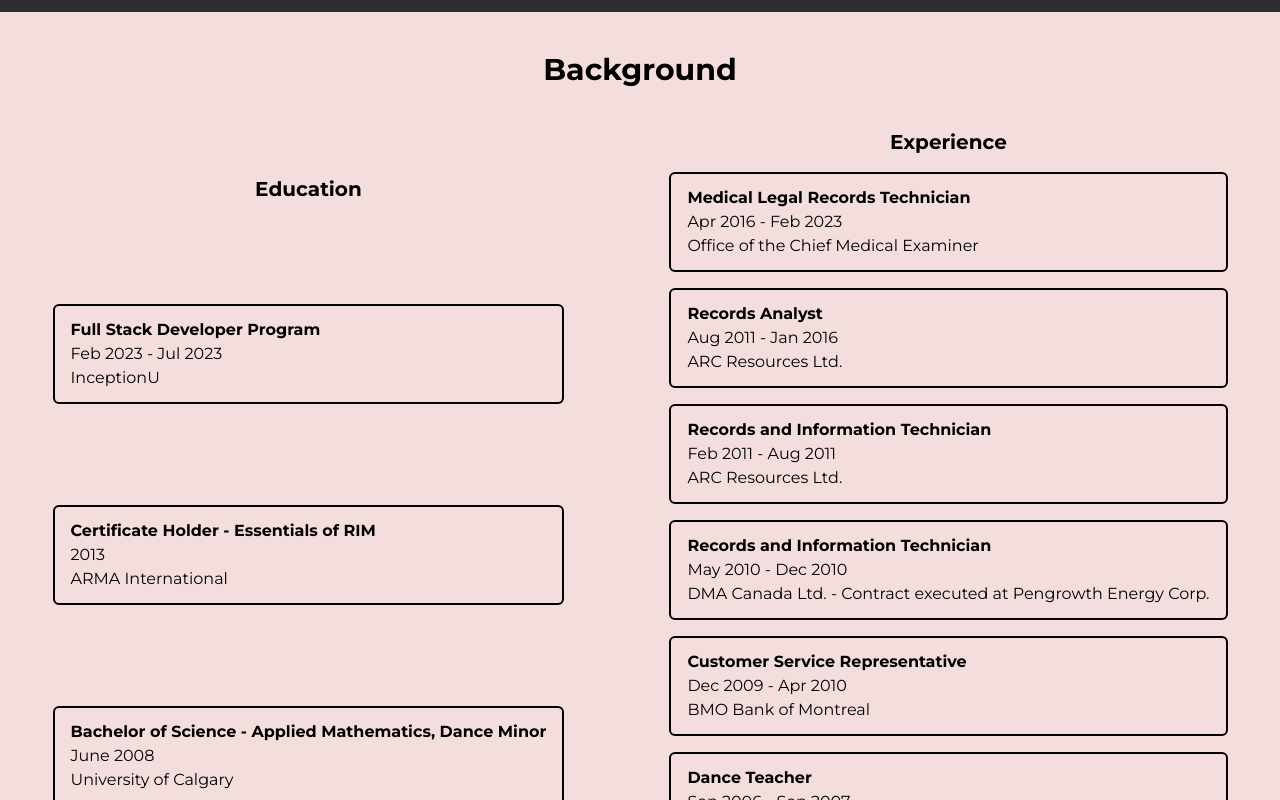
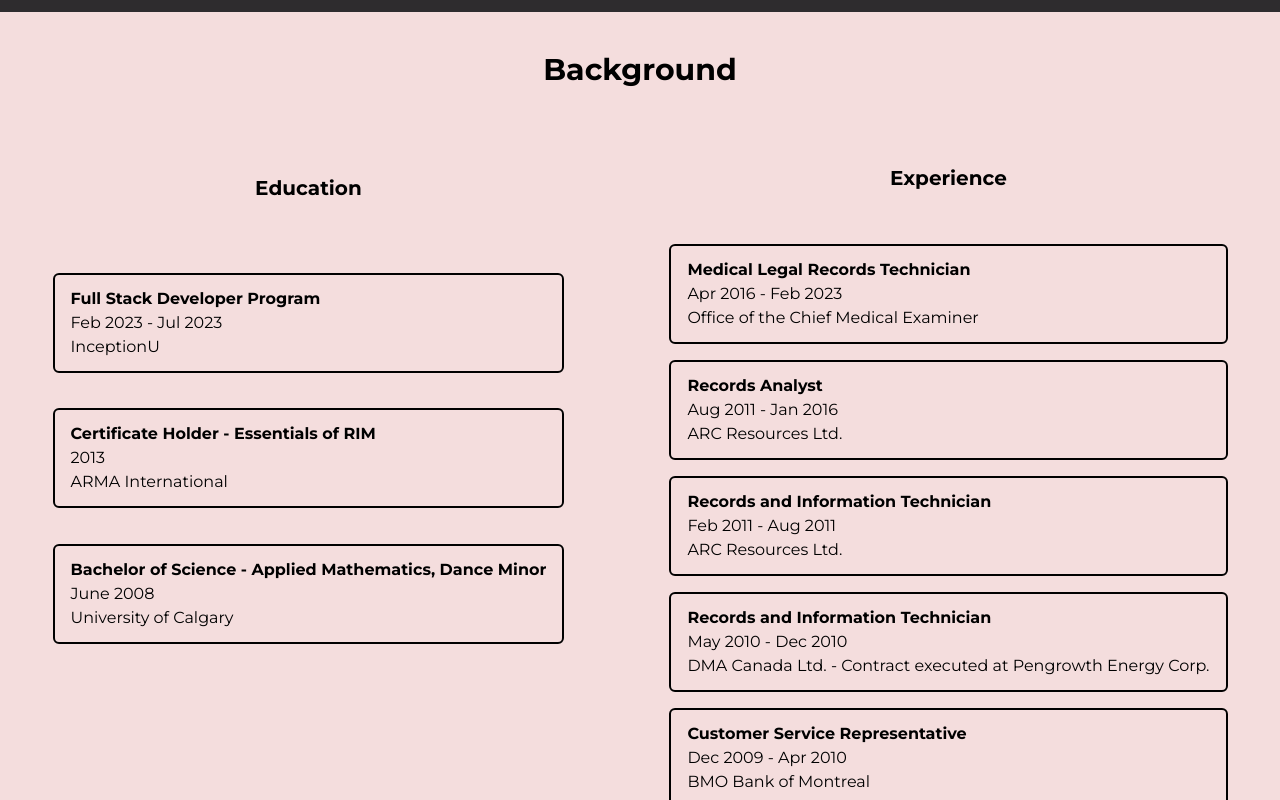
Before and after one commit to jgajdosbomben/portfolio, a React (Vite) app: page / in a window 1280 px wide. Shown: the part 1660-2460 px from the top of the page. Built offline with nearby package versions, Linux system fonts and the light colour scheme.

Commit message:
Alignment changes

```diff
--- a/src/components/Background.jsx
+++ b/src/components/Background.jsx
@@ -6,17 +6,17 @@ const Background = () => {
     <div className="w-full h-full min-h-[100vh]">
       <h1 className="text-black dark:text-white text-3xl text-center font-bold px-10 py-10">Background</h1>
       <div className="flex flex-wrap justify-around pb-10">
-        <div className="inline-grid grid-cols-1 gap-2 items-center">
+        <div className="inline-grid grid-cols-1 grid-rows-6 gap-4 items-center">
           <h2 className="inline text-black dark:text-white text-xl text-center font-bold">Education</h2>
           {education.map((edu, index) => (
-            <div className="items-center transition ease-in-out delay-150 hover:-translate-y-1 hover:scale-110 hover:bg-[#e3e0e0] duration-300 px-4 py-3 justify-center rounded-md border-2 border-black bg-[#f4dddd]">
+            <div className="items-center row-span-1 transition ease-in-out delay-150 hover:-translate-y-1 hover:scale-110 hover:bg-[#e3e0e0] duration-300 px-4 py-3 justify-center self-center rounded-md border-2 border-black bg-[#f4dddd]">
               <p className="text-black dark:text-black font-bold text-base">{edu.title}</p>
               <p className="text-black dark:text-black text-base">{edu.date}</p>
               <p className="text-black dark:text-black text-base">{edu.location}</p>
             </div>
           ))}
         </div>
-        <div className="inline-grid grid-cols-1 gap-4 items-center">
+        <div className="inline-grid grid-cols-1 grid-rows-6 gap-4 items-center">
           <h2 className="inline text-black dark:text-white text-xl text-center font-bold">Experience</h2>
           {work.map((work, index) => (
             <div className="items-center items-center transition ease-in-out delay-150 hover:-translate-y-1 hover:scale-110 hover:bg-[#e3e0e0] duration-300 px-4 py-3 rounded-md border-2 border-black bg-[#f4dddd]">
```
